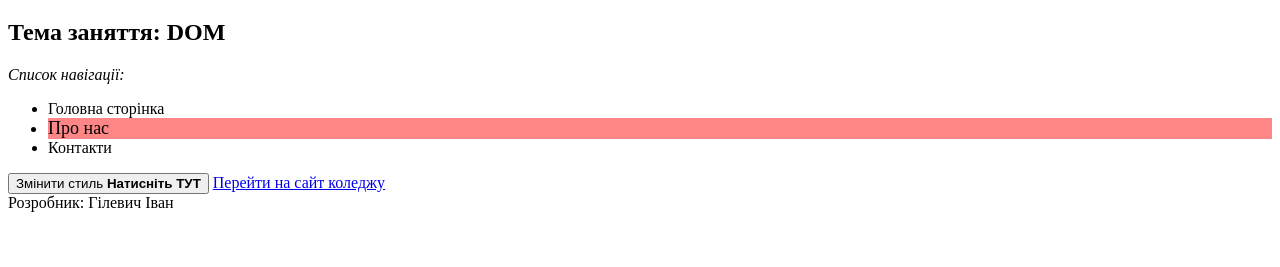
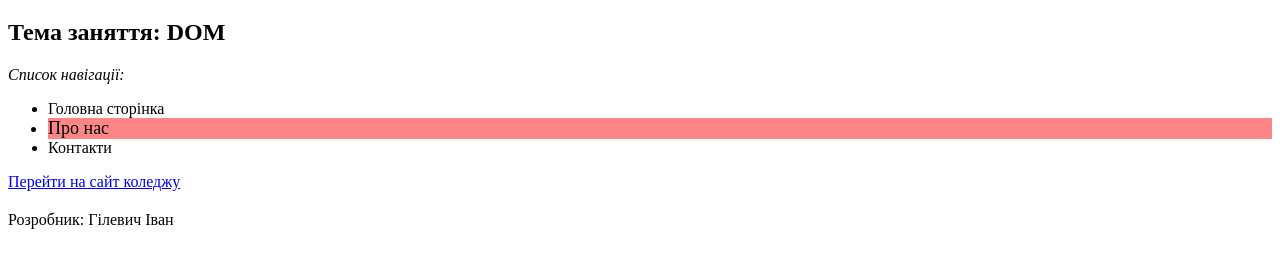
Before and after one commit to vanag897/lab10veb, a plain HTML site: page index.html in a window 1280 px wide. Shown: the part 61-328 px from the top of the page. Drawn offline with Linux system fonts and the light colour scheme.

Commit message:
first commit

```diff
--- a/index.html
+++ b/index.html
@@ -3,6 +3,11 @@
 <head>
   <meta charset="UTF-8">
   <title>Робота з DOM</title>
+  <style>
+    .hidden {
+      display: none;
+    }
+  </style>
 </head>
 <body>
   <h1 id="title">Ласкаво просимо!</h1>
@@ -14,6 +19,7 @@
   </ul>
 
   <button class="btn">Змінити стиль</button>
+
   <script src="script.js" defer></script>
 </body>
 </html>
--- a/script.js
+++ b/script.js
@@ -1,48 +1,46 @@
 const title = document.querySelector('#title');
 const menuItems = document.querySelectorAll('.menu-item');
-console.log(title);
-console.log(menuItems);
-
 const actionButton = document.querySelector('.btn');
 const navList = document.querySelector('.menu');
-console.log(actionButton);
-console.log(navList);
 
 title.textContent = "Привіт, студенти!";
 title.style.color = "royalblue";
 title.style.textTransform = "uppercase";
 
-const secondItem = document.querySelectorAll('.menu-item')[1];
+const secondItem = menuItems[1];
 secondItem.style.backgroundColor = "#fe8686ff";
 secondItem.style.fontSize = "18px";
 
 actionButton.classList.toggle('hidden');
-console.log(actionButton.classList);
 
 title.setAttribute('data-version', '1.0');
-console.log(title.dataset.version);
 
 const link = document.createElement('a');
 link.setAttribute('href', 'http://vcnuft.vn.ua/');
 link.textContent = 'Перейти на сайт коледжу';
+link.style.display = 'block';
+link.style.margin = '10px 0';
 document.body.append(link);
 
 const paragraph = document.createElement('p');
 paragraph.textContent = 'Цей елемент створено динамічно.';
 document.body.append(paragraph);
+
 setTimeout(() => {
     paragraph.remove();
 }, 5000);
 
 const footer = document.createElement('footer');
 footer.textContent = 'Розробник: Гілевич Іван';
+footer.style.marginTop = '20px';
+footer.style.cursor = 'pointer';
 document.body.append(footer);
+
 footer.addEventListener('dblclick', () => {
     footer.remove();
 });
 
 actionButton.innerHTML += ' <strong>Натисніть ТУТ</strong>';
-console.log(actionButton.innerHTML);
 
 title.insertAdjacentHTML("afterend", "<h2>Тема заняття: DOM</h2>");
 navList.insertAdjacentHTML("beforebegin", '<p style="font-style: italic;">Список навігації:</p>');
```
